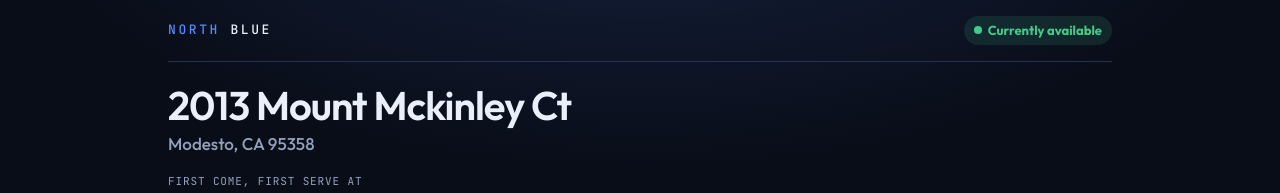
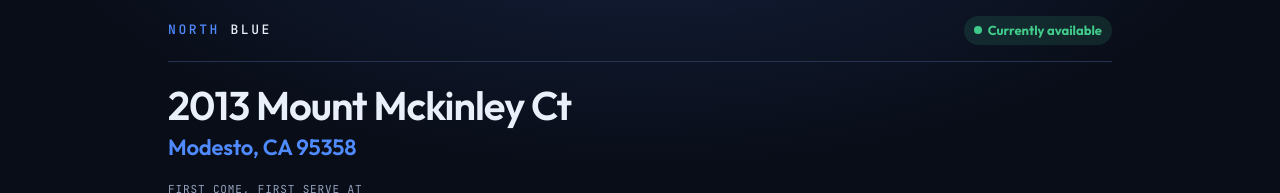
Before and after one commit to hunter49817/Deals, a plain HTML site: page mckinley/index.html in a window 1280 px wide. Shown: the top 193 px of the page. Drawn offline with Linux system fonts and the light colour scheme.

Commit message:
Template: city line in blue and larger
Co-Authored-By: Claude Fable 5.2 <noreply@anthropic.com>
Claude-Session: https://claude.ai/code/session_01LWXqbRJVZoNpaykiFboyoH

```diff
--- a/mckinley/index.html
+++ b/mckinley/index.html
@@ -214,6 +214,8 @@ body{padding-bottom:150px}
 .recenter{text-decoration:none;display:inline-flex;align-items:center;gap:7px;background:var(--bg);color:var(--ink);border:1px solid var(--line);border-radius:9px;padding:9px 13px;font:inherit;font-size:14px;font-weight:500;cursor:pointer;box-shadow:0 4px 14px rgba(0,0,0,.35)}
 .recenter svg{width:15px;height:15px;fill:none;stroke:var(--accent);stroke-width:2;stroke-linecap:round;stroke-linejoin:round}
 .recenter:focus-visible{outline:3px solid var(--accent);outline-offset:2px}
+.city{color:var(--accent);font-size:20px;font-weight:600;letter-spacing:-.01em}
+@media (min-width:860px){.city{font-size:22px}}
 </style>
 </head>
 <body>
```
